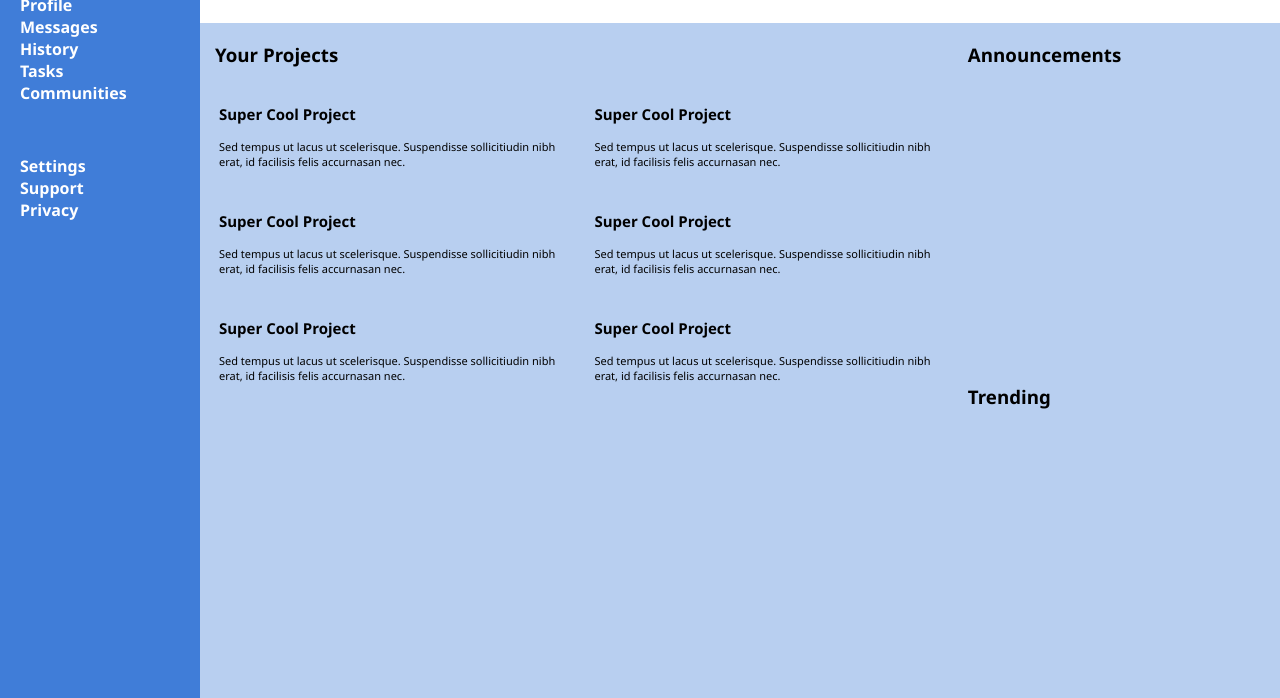
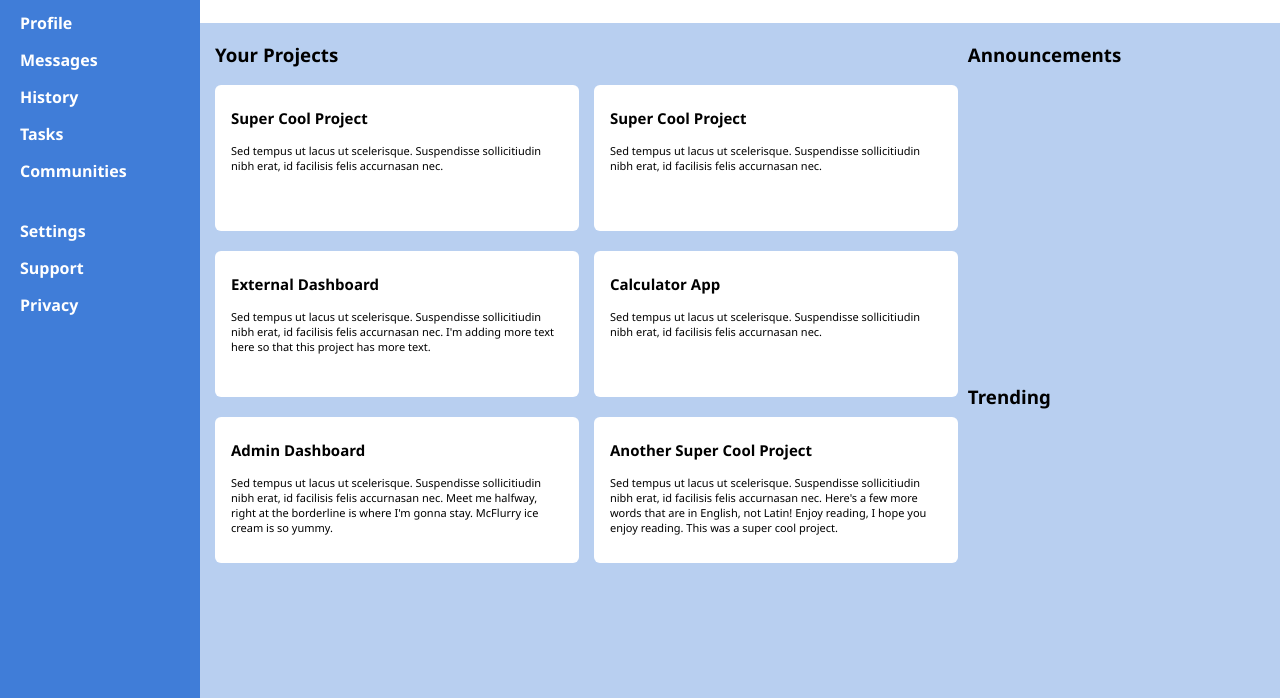
Before and after one commit to timcbuck/TOP-admin-dashboard, a plain HTML site: page index.html in a window 1280 px wide. Shown: the part 102-800 px from the top of the page. Drawn offline with Linux system fonts and the light colour scheme.

Commit message:
More styling and gridding - finished for now

```diff
--- a/index.html
+++ b/index.html
@@ -58,20 +58,21 @@
                         <p class="project-text">Sed tempus ut lacus ut scelerisque. Suspendisse sollicitiudin nibh erat, id facilisis felis accurnasan nec.</p>
                     </div>
                     <div class="project-card">
-                        <p class="project-title">Super Cool Project</p>
+                        <p class="project-title">External Dashboard</p>
+                        <p class="project-text">Sed tempus ut lacus ut scelerisque. Suspendisse sollicitiudin nibh erat, id facilisis felis accurnasan nec. I'm adding more text here so that this project has more text.</p>
+                    </div>
+                    <div class="project-card">
+                        <p class="project-title">Calculator App</p>
                         <p class="project-text">Sed tempus ut lacus ut scelerisque. Suspendisse sollicitiudin nibh erat, id facilisis felis accurnasan nec.</p>
                     </div>
                     <div class="project-card">
-                        <p class="project-title">Super Cool Project</p>
-                        <p class="project-text">Sed tempus ut lacus ut scelerisque. Suspendisse sollicitiudin nibh erat, id facilisis felis accurnasan nec.</p>
+                        <p class="project-title">Admin Dashboard</p>
+                        <p class="project-text">Sed tempus ut lacus ut scelerisque. Suspendisse sollicitiudin nibh erat, id facilisis felis accurnasan nec. Meet me halfway, right at the borderline is where I'm gonna stay. McFlurry ice cream is so yummy.</p>
                     </div>
                     <div class="project-card">
-                        <p class="project-title">Super Cool Project</p>
-                        <p class="project-text">Sed tempus ut lacus ut scelerisque. Suspendisse sollicitiudin nibh erat, id facilisis felis accurnasan nec.</p>
-                    </div>
-                    <div class="project-card">
-                        <p class="project-title">Super Cool Project</p>
-                        <p class="project-text">Sed tempus ut lacus ut scelerisque. Suspendisse sollicitiudin nibh erat, id facilisis felis accurnasan nec.</p>
+                        <p class="project-title">Another Super Cool Project</p>
+                        <p class="project-text">Sed tempus ut lacus ut scelerisque. Suspendisse sollicitiudin nibh erat, id facilisis felis accurnasan nec. Here's a few more words that are in English, not Latin! Enjoy reading, I hope you enjoy reading. This was a super cool project.</p>
+                        </p>
                     </div>
                 </div>
             </div>
--- a/styles.css
+++ b/styles.css
@@ -18,8 +18,15 @@ body {
     background-color: rgb(64, 125, 216);
     grid-row: 1 / 3;
     display: grid;
+    gap: 40px;
     grid-template-rows: 30px 200px 100px;
     align-items: center;
+}
+
+.sidebar-nav,
+.sidebar-options {
+    display: grid;
+    gap: 15px;
 }
 
 .header {
@@ -66,6 +73,7 @@ body {
 
 .projects {
     grid-row: 1 / 3;
+
 }
 
 .announcements {
@@ -80,11 +88,16 @@ body {
     display: grid;
     grid-template-columns: repeat(2, 1fr);
     grid-template-rows: repeat(3, 1fr);
-    gap: 8px;
+    gap: 15px;
 }
 
 .project-card {
-    padding: 4px;
+    min-height: 130px;
+    padding: 8px 16px;
+    border-radius: 6px;
+    background-color: white;
+    margin-bottom: 5px;
+
 }
 
 .project-title {
```
